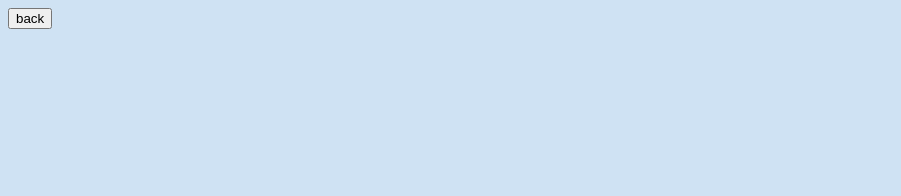
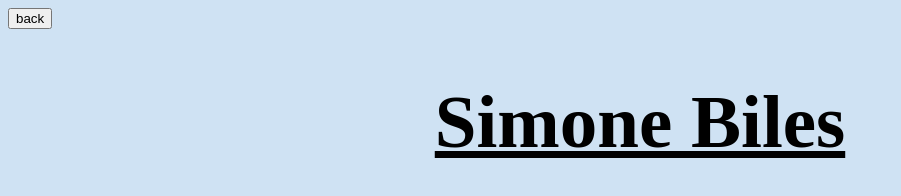
Before and after one commit to da9722/Mysite, a plain HTML site: page p2.html in a window 1280 px wide. Shown: the whole page, without its empty margins (0-901 px from the left). Drawn offline with Linux system fonts and the light colour scheme.

Commit message:
Update p2.html

```diff
--- a/p2.html
+++ b/p2.html
@@ -11,4 +11,5 @@
    <a href="index.html">  <button>
    back
    </button></a>
+    <h1 class="s1"><center><u>Simone Biles</u></center></h1>
 </html>
```
